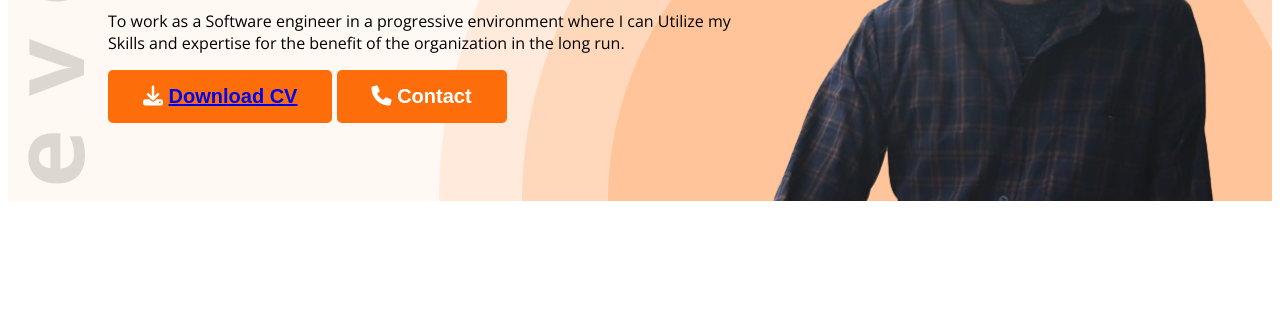
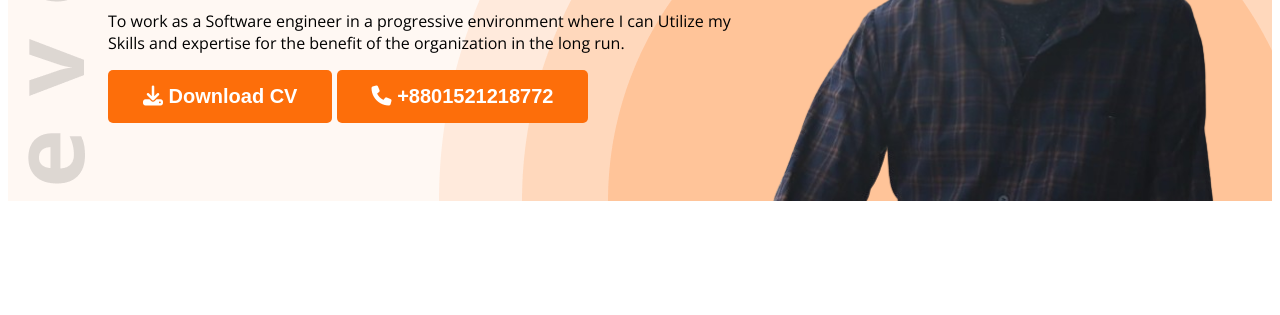
Before and after one commit to DevRahat/rahatislam, a plain HTML site: page index.html in a window 1280 px wide. Shown: the part 485-800 px from the top of the page. Drawn offline with nearby package versions, Linux system fonts and the light colour scheme.

Commit message:
final version01

```diff
--- a/index.html
+++ b/index.html
@@ -26,7 +26,7 @@
                 <h1 class="banner-title">Maftahul Islam</h1>
                 <p class="banner-description">To work as a Software engineer in a progressive environment where I can Utilize my Skills and expertise for the benefit of the organization in the long run.</p>
                 <button class="btn-primary download"> <i class="fa-solid fa-download"></i> <a href="https://drive.google.com/uc?export=download&id=1Sdo5Yuijhl3jY_CjWJ65BzemdzgU_PH3" download"> Download CV </a> </button>
-                <button class="btn-primary"> <i class="fa-solid fa-phone"></i> Contact</button>
+                <button class="btn-primary"> <i class="fa-solid fa-phone"></i> +8801521218772</button>
             </div>
             <img class="profile-pic" src="images/hardy.png" alt="">
         </div>
--- a/styles/portfolio.css
+++ b/styles/portfolio.css
@@ -101,7 +101,13 @@ nav a{
     width: 100%;
 
 }
-
+.btn-primary hover{
+    cursor: alias;
+}
+.btn-primary a{
+    text-decoration: none;
+    color: white;
+}
 /* Main section css*/
 main{
     max-width: 1140px;
```
